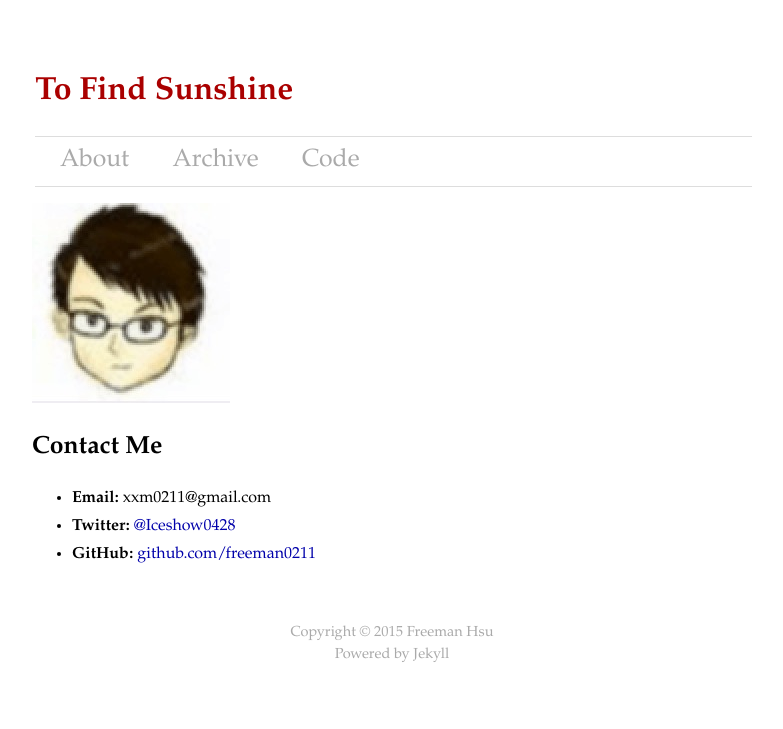
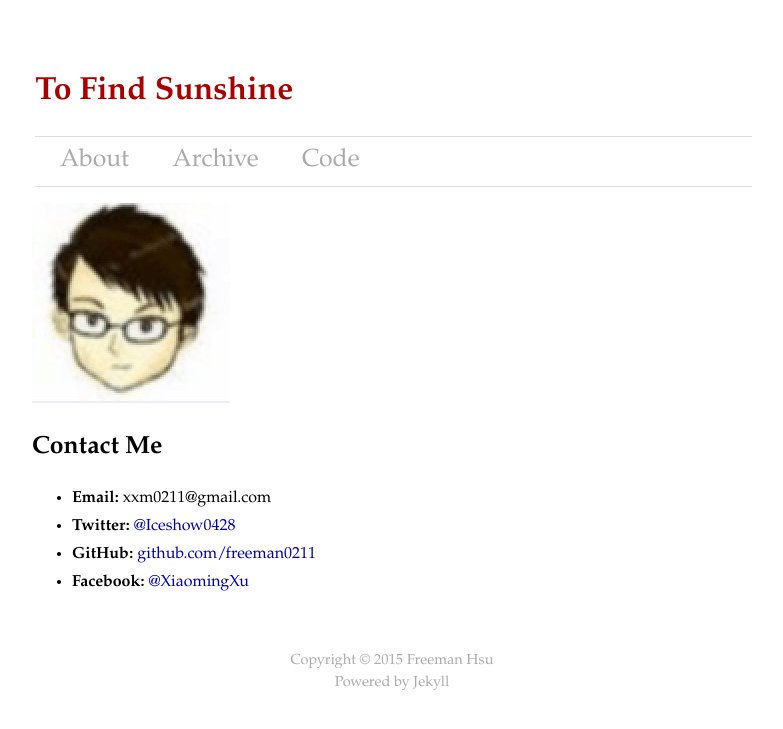
Before and after one commit to XMXu/xmxu.github.io, a Jekyll site: the page built from about.markdown, in a window 1280 px wide. Shown: the top 729 px of the page, without its empty margins (248-1031 px from the left). Built offline with Jekyll 4.4.1, drawn with Linux system fonts in a browser that asks for light colours; Markdown is read by kramdown in place of the engine named in the settings.

Commit message:
修改地址

```diff
--- a/about.markdown
+++ b/about.markdown
@@ -11,6 +11,7 @@ title: about
 * **Email:** xxm0211@gmail.com
 * **Twitter:** [@Iceshow0428][twitter]
 * **GitHub:** [github.com/freeman0211][github]
+* **Facebook:** [@XiaomingXu][facebook]
 
 [flipboard]: http://flipboard.com/
 [aws]: http://aws.amazon.com
@@ -19,3 +20,4 @@ title: about
 [microsoft]: http://www.microsoft.com
 [twitter]: http://twitter.com/Iceshow0428
 [github]: http://github.com/freeman0211/
+[facebook]: https://www.facebook.com/profile.php?id=100004826528571
```
